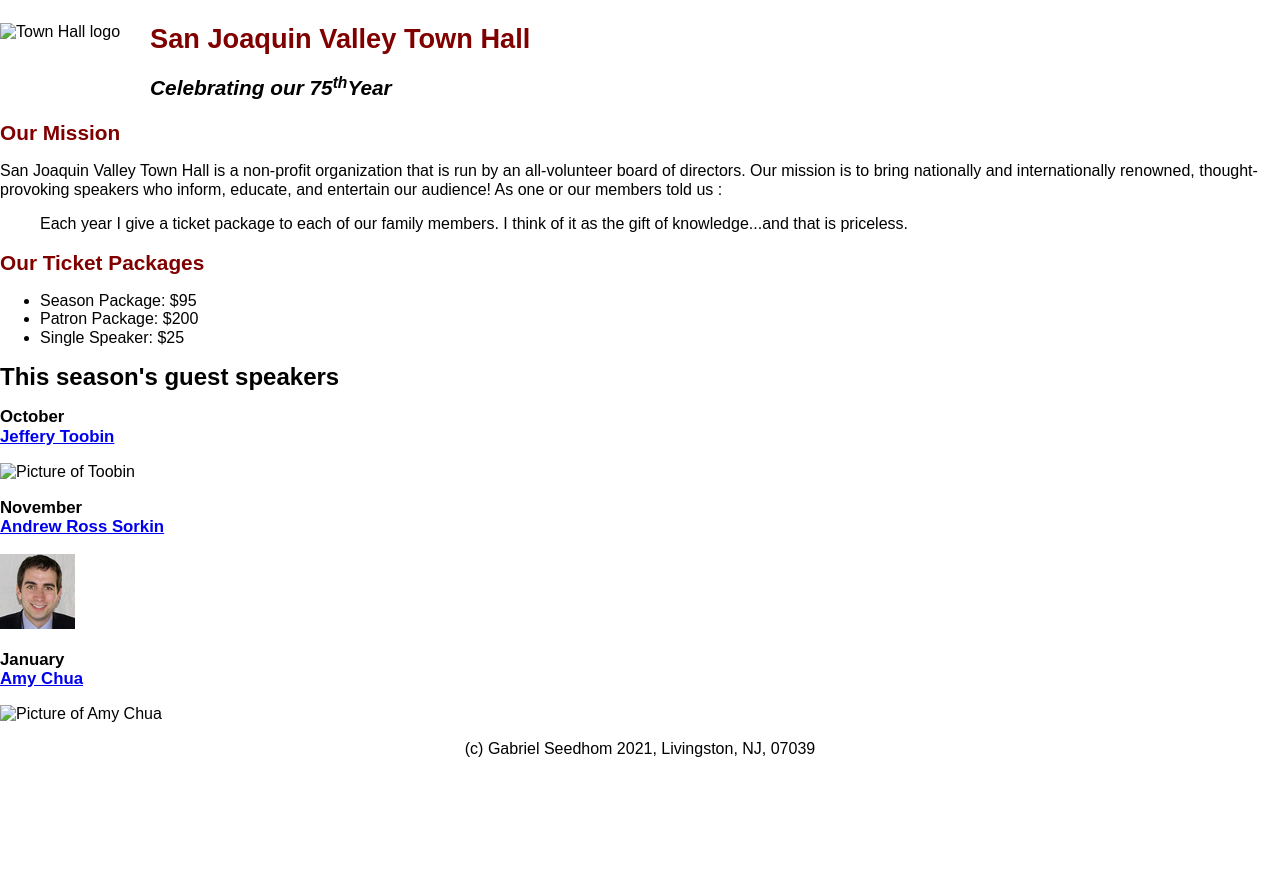
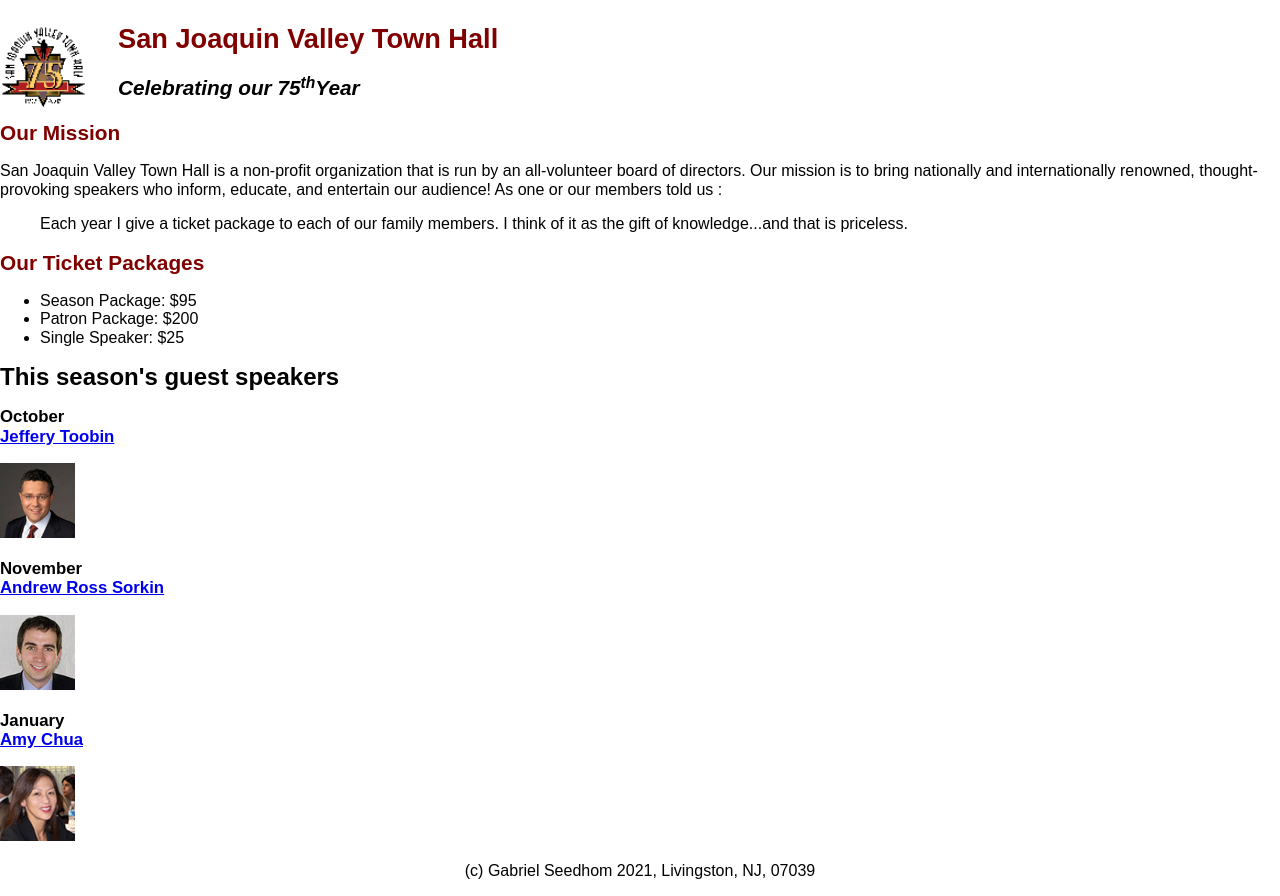
Before and after one commit to gabrielseedhom/A10, a plain HTML site: page index.html in a window 1280 px wide. Before the commit the page ends 800 px from the top, so only its background shows below. Drawn offline with nearby package versions, Linux system fonts and the light colour scheme; files that its build step writes are made by us from their sources.

Commit message:
Update index.html

```diff
--- a/index.html
+++ b/index.html
@@ -11,7 +11,7 @@
 
 <body>
 	<header>
-		<img src="images/town_hall_logo.gif" alt="Town Hall logo" height="88">
+		<img src="town_hall_logo.gif" alt="Town Hall logo" height="88">
 		<h2> San Joaquin Valley Town Hall</h2>
 		<h3>Celebrating our <span class="shadow">75<sup>th</sup>Year</h3>
 	</header>
@@ -32,11 +32,11 @@
 
 		<h1>This season's guest speakers</h1>
 		<h3>October<br><a href="speakers/toobin.html">Jeffery Toobin</a></h3>
-		<img src="images/toobin75.jpg" alt="Picture of Toobin">
+		<img src="toobin75.jpg" alt="Picture of Toobin">
 			<h3>November<br><a href="speakers/sorkin.html">Andrew Ross Sorkin</a></h3>
 		<img src="sorkin75.jpg"alt="Picture of Sorkin">
 		<h3>January<br><a href="speakers/chua.html">Amy Chua</a></h3>
-		<img src="images/chua75.jpg"alt="Picture of Amy Chua">
+		<img src="chua75.jpg"alt="Picture of Amy Chua">
 
 	</main>
 	<footer>
```
